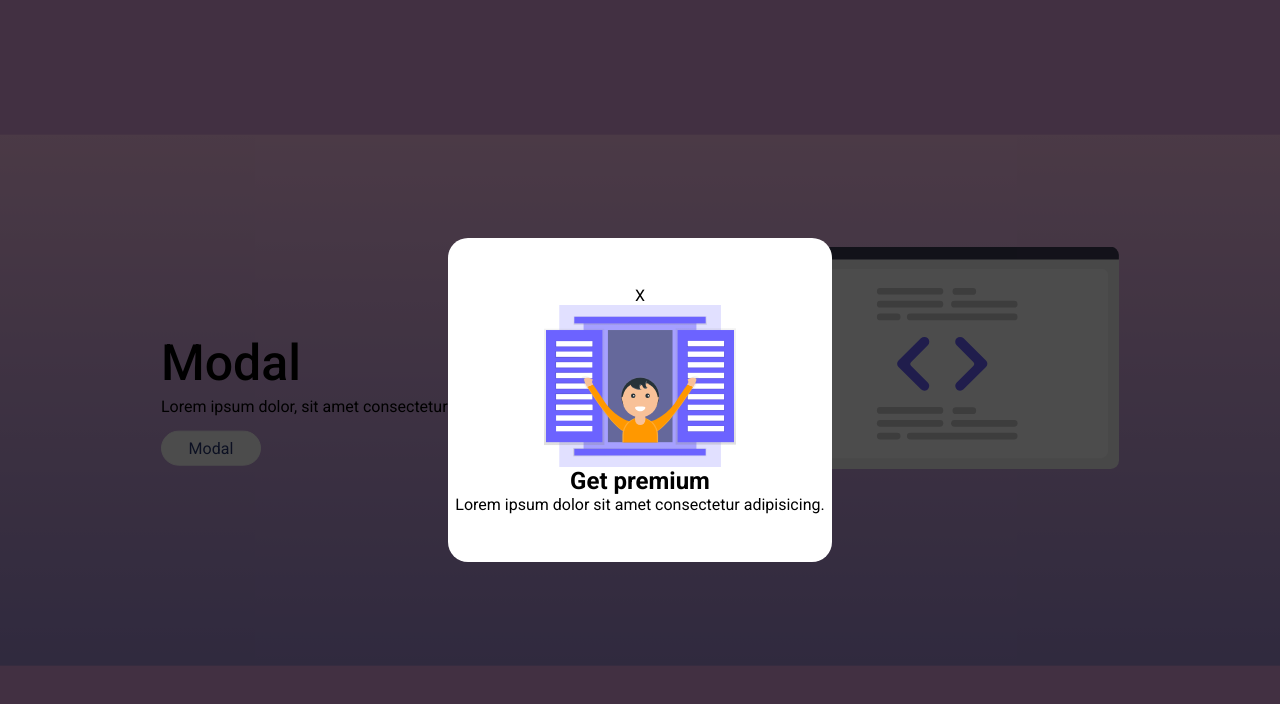
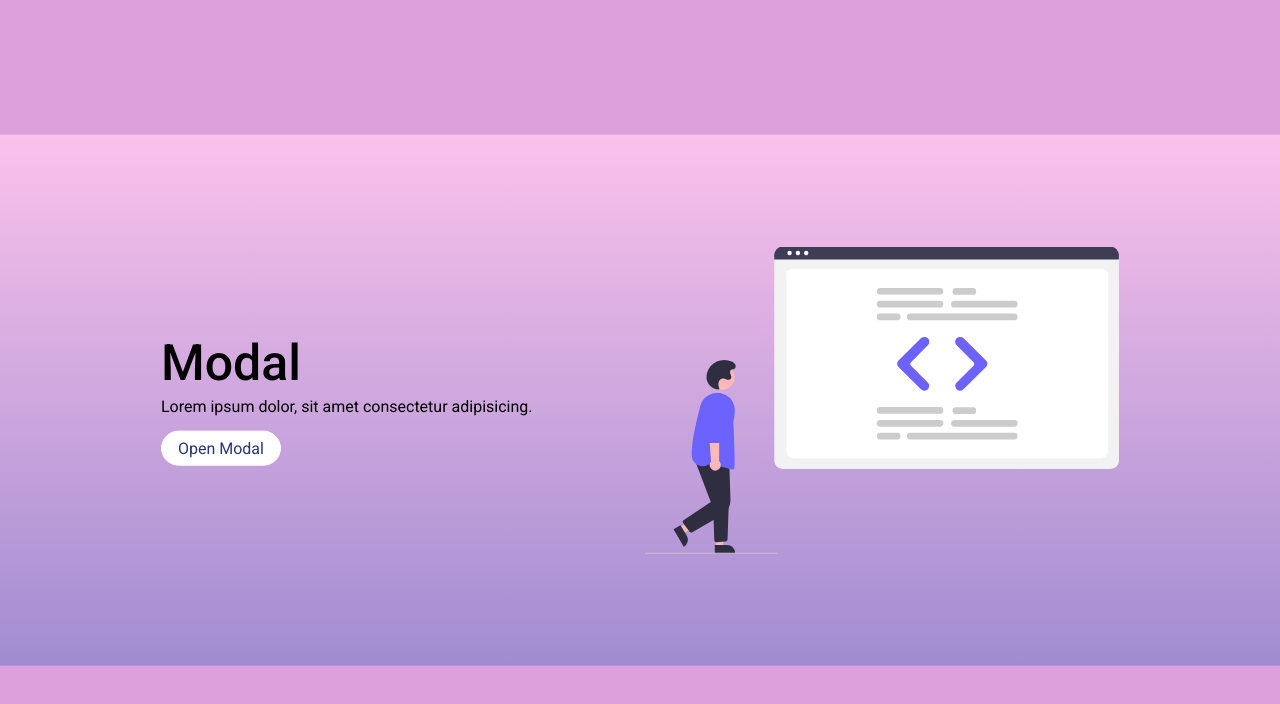
Before and after one commit to gbaenam/modal-alexcg, a plain HTML site: page index.html in a window 1280 px wide. Drawn offline with Linux system fonts and the light colour scheme.

Commit message:
Modal funcionando

```diff
--- a/index.html
+++ b/index.html
@@ -17,18 +17,17 @@
             <div class="text-container">
                 <h2 class="title">Modal</h2>
                 <p class="description">Lorem ipsum dolor, sit amet consectetur adipisicing.</p>
-                <a href="#" class="cta">Modal</a>
+                <a href="#" class="cta" id="open">Open Modal</a>
             </div>
             <img src="img/code.svg" alt="" class="image-bottom">
         </div>
 
-        <div class="modal-container">
-            <div class="modal modal-close">
-                <div class="close">X</div>
-                <img src="img/welcome.svg" alt="" class="image-modal">
-                <div class="modal-texts">
-                    <h2>Get premium</h2>
-                    <p>Lorem ipsum dolor sit amet consectetur adipisicing.</p>
+        <div class="modal" id="modal">
+            <div class="modal__content">
+                <img src="img/welcome.svg" alt="" class="modal__image">
+                <div class="modal__text">
+                    <h2 class="modal__title">Get premium</h2>
+                    <p class="modal__description">Lorem ipsum dolor sit amet consectetur adipisicing.</p>
                 </div>
             </div>
         </div>
--- a/js/scripts.js
+++ b/js/scripts.js
@@ -0,0 +1,11 @@
+
+const   openModal = document.getElementById('open'),
+        modal = document.getElementById('modal')
+
+
+openModal.addEventListener('click', () => modal.classList.add('modal--open'))
+
+
+modal.addEventListener('click', e => {
+    if (e.target.classList.contains('modal')) modal.classList.remove('modal--open')
+})
--- a/scss/styles.scss
+++ b/scss/styles.scss
@@ -46,7 +46,7 @@ img {
 }
 
 .cta {
-    width: 100px;
+    width: 120px;
     padding: 7px 0;
     color: #283773;
     text-align: center;
@@ -61,45 +61,50 @@ img {
     width: 40%;
 }
 
-.modal-container {
-    // modal-container
+.modal {
+    // modal
     top: 0;
     left: 0;
     width: 100%;
     height: 100vh;
     position: fixed;
+    transition: transform 1s;
+    transform: translateY(-200%);
     background-color: rgba(0,0,0,.7);
 
-    // modal
+
+    // Centrado de modal__content
     display: flex;
     align-items: center;
     justify-content: center;
+
+
+
+    &__content {
+        width: 30%;
+        height: 50%;
+        display: flex;
+        align-items: center;
+        border-radius: 20px;
+        flex-direction: column;
+        justify-content: center;
+        background-color: #fff;
+    }
+
+    &__image {
+        width: 50%;
+        margin-bottom: 15px;
+    }
+
+    &__text {
+        text-align: center;
+    }
+
+    &__title {
+        margin-bottom: 5px;
+    }
 }
 
-.modal {
-    width: 30%;
-    height: auto;
-    display: flex;
-    align-items: center;
-    flex-direction: column;
-    background-color: #fff;
-
-    border-radius: 20px;
-    padding: 3rem 0;
-
-    // transform: translateY(-200%);
-    transition-property: transform 1s;
-
+.modal--open {
+    transform: translateY(0);
 }
-
-.image-modal {
-    width: 50%;
-}
-
-.modal-texts {
-    text-align: center;
-}
-
-.modal--close {
-    transform: translateY(-200%);
-}
```
Also changed, not shown: css/styles.css.
